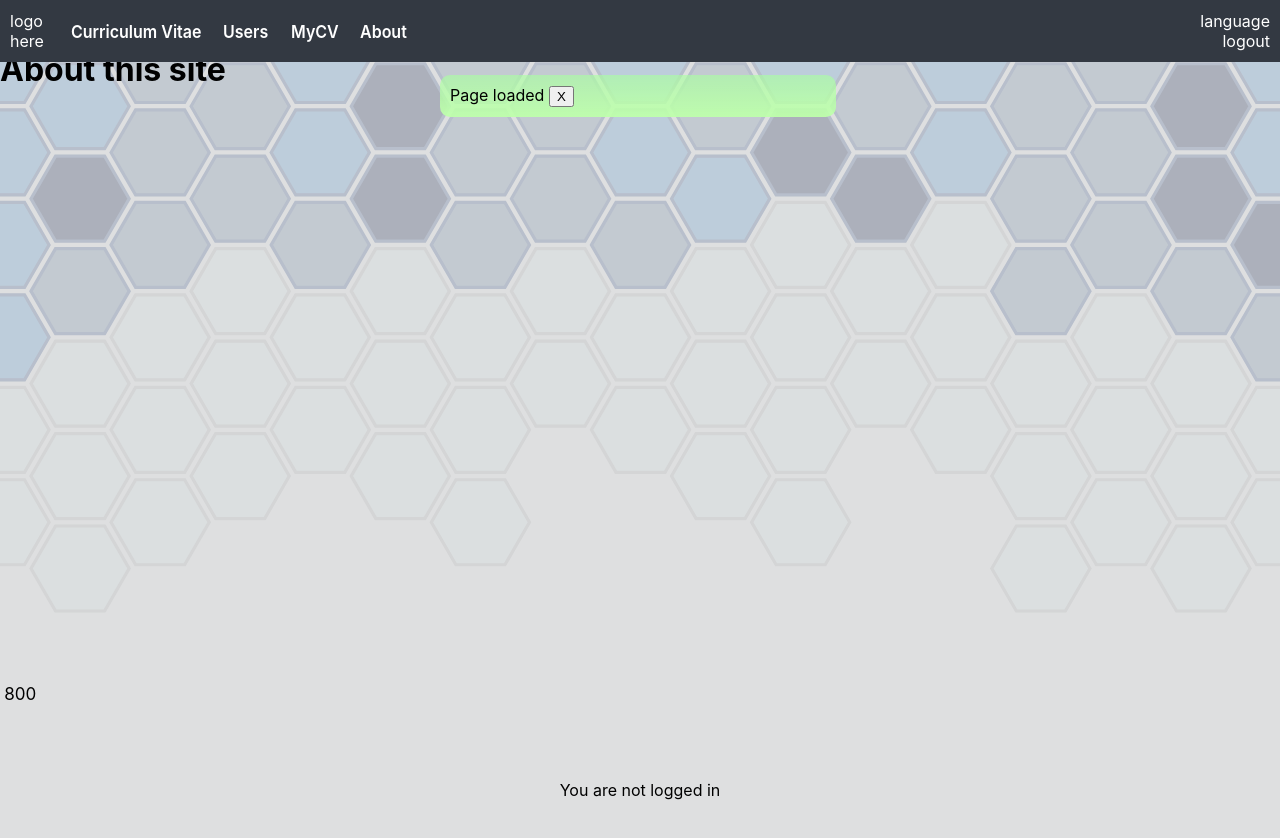
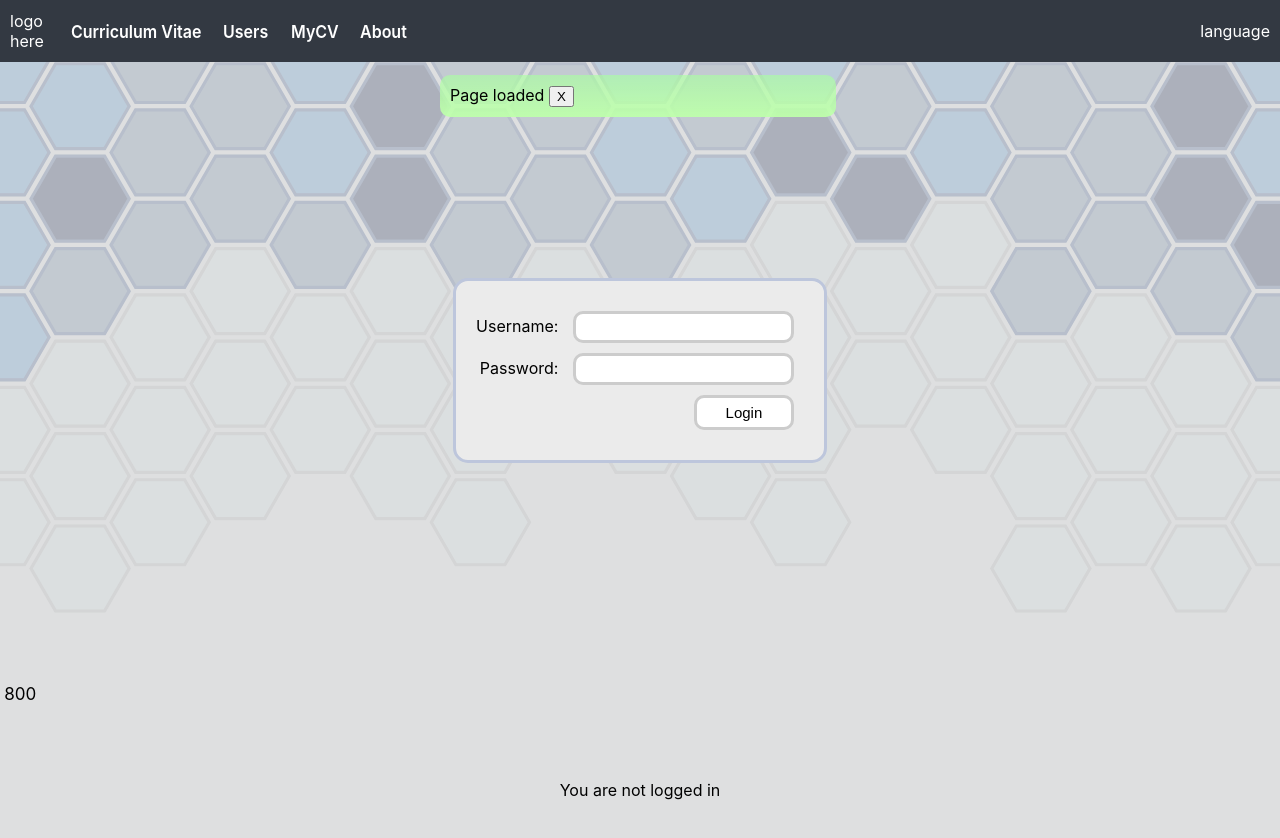
Before and after one commit to rampemus/cvapp, a React (Create React App) app in the folder frontend/: page /about in a window 1280 px wide. Shown: the top 838 px of the page. Built offline with nearby package versions, Linux system fonts and the light colour scheme.

Commit message:
Logout implemented

```diff
--- a/frontend/src/App.tsx
+++ b/frontend/src/App.tsx
@@ -10,9 +10,27 @@ import Users from './components/Users'
 import About from './components/About'
 import MyCV from './components/MyCV'
 import NotificationArea from './components/NotificationArea'
+import { connect } from 'react-redux'
+import { AppState } from '.'
+import { UserState } from './reducers/userReducer'
 
-const App: React.FC = () => {
+interface OwnProps { }
+export interface StateProps { user?: UserState }
+export interface DispatchProps { }
 
+const mapStateToProps = (state: AppState, props: OwnProps) => {
+  return {
+    user: state.user
+  }
+}
+
+// const mapDispatchToProps = { }
+
+type Props = OwnProps & StateProps & DispatchProps
+
+const App: React.FC<Props> = (props) => {
+  const { user } = props
+  const hideLogin = user && user.token.length > 2
   const [ height, setHeight ] = useState(800)
 
   useEffect(()=>{
@@ -22,6 +40,25 @@ const App: React.FC = () => {
     }
   },[])
 
+  const content = () => {
+    if (!hideLogin) {
+      return (
+        <div className='content'>
+          <Login />
+        </div>
+      )
+    } else {
+      return (
+        <div className='content'>
+          <Route exact path='/'><h1>Home page</h1></Route>
+          <Route path='/users'><Users /></Route>
+          <Route path='/mycv'><MyCV /></Route>
+          <Route exact path='/about'><About /></Route>
+        </div>
+      )
+    }
+  }
+
   return (
     <div className="App" id="App">
       <Router>
@@ -29,12 +66,7 @@ const App: React.FC = () => {
       <NotificationArea/>
       <Background height={height}/>
         {/* <ReactHeight onHeightReady={(h:any) => setHeight(h)}> */}
-          <div className='content'>
-            <Route exact path='/'><Login/></Route>
-            <Route path='/users'><Users/></Route>
-            <Route path='/mycv'><MyCV/></Route>
-            <Route exact path='/about'><About/></Route>
-          </div>
+        {content()}
         {/* </ReactHeight> */}
       <Footer/>
       </Router>
@@ -42,4 +74,5 @@ const App: React.FC = () => {
   )
 }
 
-export default App
+
+export default connect(mapStateToProps,null)(App)
--- a/frontend/src/components/Footer.tsx
+++ b/frontend/src/components/Footer.tsx
@@ -1,12 +1,33 @@
 import React from 'react'
 import './Footer.css'
+import { connect } from 'react-redux'
+import { UserState } from '../reducers/userReducer'
+import { AppState } from '..'
 
-const Footer: React.FC = (props) => {
+interface OwnProps {}
+export interface StateProps { user?: UserState }
+export interface DispatchProps {}
 
+const mapStateToProps = (state: AppState, props: OwnProps) => {
+    return {
+        user: state.user
+    }
+}
 
-    return(
+type Props = OwnProps & StateProps & DispatchProps
+
+const Footer: React.FC<Props> = (props) => {
+    const showUserInfo = props.user && props.user.name.length > 2
+
+    if (showUserInfo && props.user) {
+        return (
+            <div className='Footer'>Logged in as {props.user.name}</div>
+        )
+    }
+    return (
         <div className='Footer'>You are not logged in</div>
     )
+
 }
 
-export default Footer
+export default connect(mapStateToProps,null)(Footer)
--- a/frontend/src/components/Menu.css
+++ b/frontend/src/components/Menu.css
@@ -23,6 +23,11 @@ a:visited {
 
 a:link:hover {
   text-decoration: underline;
+}
+
+/* TODO: style logout button*/
+.logout-button {
+  color: red;
 }
 
 .cv-app-logo {
--- a/frontend/src/components/Menu.tsx
+++ b/frontend/src/components/Menu.tsx
@@ -1,8 +1,34 @@
 import React from 'react'
 import './Menu.css'
-import { Link} from 'react-router-dom'
+import { Link } from 'react-router-dom'
+import { UserState, logoutUser } from '../reducers/userReducer'
+import { AppState } from '..'
+import { connect } from 'react-redux'
 
-const Menu: React.FC = (props) => {
+interface OwnProps { }
+export interface StateProps { user: UserState }
+export interface DispatchProps { logoutUser: Function }
+
+const mapStateToProps = (state: AppState, props: OwnProps) => {
+    return {
+        user: state.user
+    }
+}
+
+const mapDispatchToProps:DispatchProps = {
+    logoutUser
+}
+
+type Props = OwnProps & StateProps & DispatchProps
+
+const Menu: React.FC<Props> = (props) => {
+    const showLogout = props.user && props.user.token.length > 2
+    const renderLogout = () => {
+        if (showLogout) {
+            return (<button onClick={() => props.logoutUser()}><div className='setting-item logout-button'>logout</div></button>)
+        }
+        return ''
+    }
 
     return(
         <div className='Menu'>
@@ -25,10 +51,10 @@ const Menu: React.FC = (props) => {
             </div>
             <div className='settings'>
                 <div className='setting-item'>language</div>
-                <div className='setting-item'>logout</div>
+                {renderLogout()}
             </div>
         </div>
     )
 }
 
-export default Menu
+export default connect(mapStateToProps,mapDispatchToProps)(Menu)
--- a/frontend/src/reducers/userReducer.tsx
+++ b/frontend/src/reducers/userReducer.tsx
@@ -5,17 +5,21 @@ export interface UserState {
 }
 
 interface SetUserAction {
-    type: string,
+    type: string
     data: UserState
 }
 
-const loggedUserJSON = window.localStorage.getItem('loggedBlogsUser')
+const loggedUserJSON = window.localStorage.getItem('loggedUser')
 const user:UserState = loggedUserJSON ? JSON.parse(loggedUserJSON) : { token: '', username: '', name:'' }
 
-const userReducer = (state: UserState | undefined = user, action: SetUserAction) => {
+const userReducer = (state: UserState | undefined = user, action: SetUserAction ) => {
     switch (action.type) {
         case 'SET_USER': {
             return action.data
+        }
+        case 'LOGOUT_USER': {
+            window.localStorage.removeItem('loggedUser')
+            return { token: '', username: '', name: '' }
         }
         default: return state
     }
@@ -29,4 +33,11 @@ export const setUser = (user: UserState) => {
     return action
 }
 
+export const logoutUser = () => {
+    const action = {
+        type: 'LOGOUT_USER',
+    }
+    return action
+}
+
 export default userReducer
```
